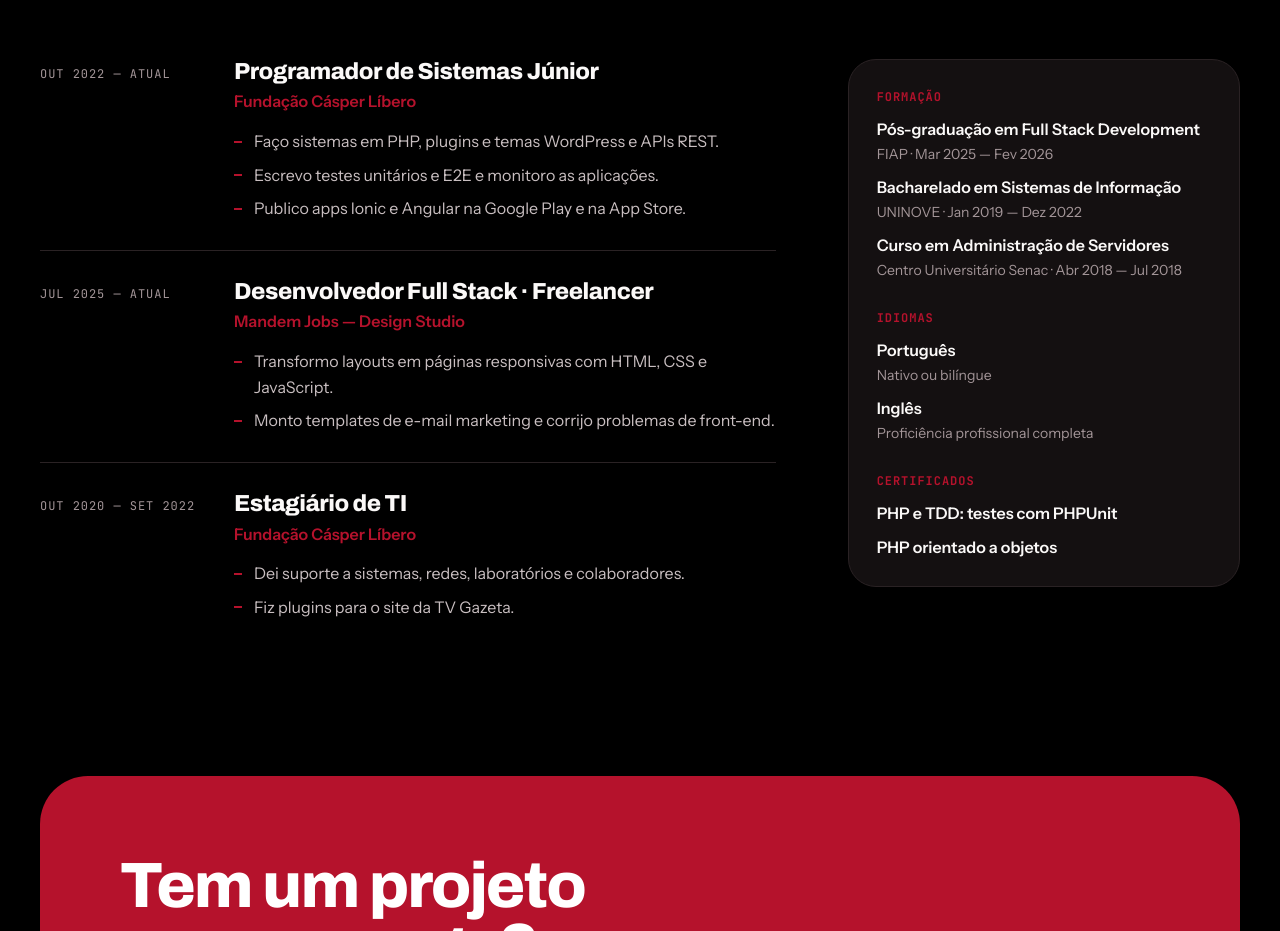
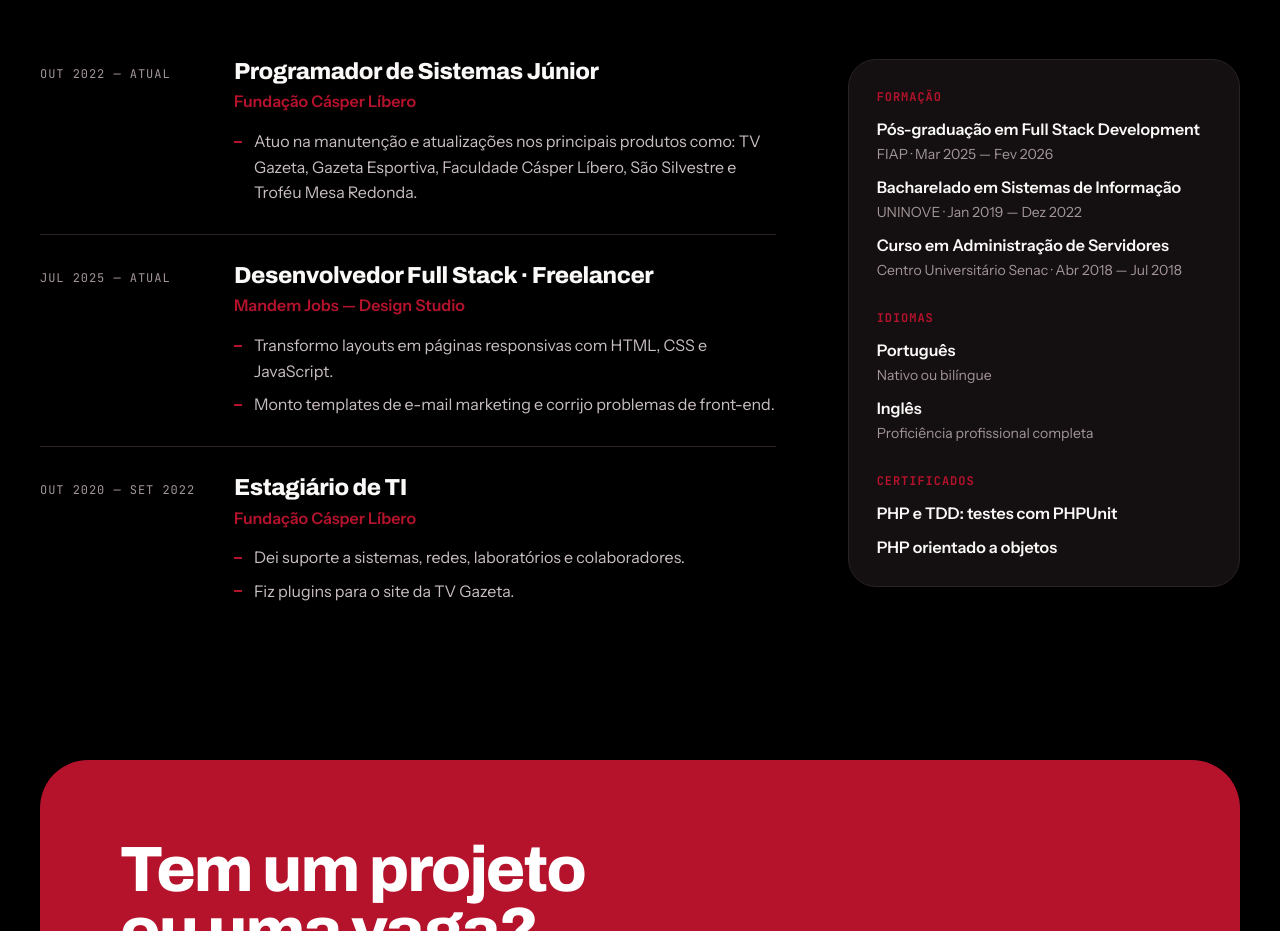
Before and after one commit to giovane-f16/portfolio-projetos, a Next.js app: page / in a window 1280 px wide. Shown: the part 2603-3534 px from the top of the page. Built offline with nearby package versions, Linux system fonts and the light colour scheme.

Commit message:
feat(portfolio): atualiza a descrição do cargo de Programador de Sistemas Júnior

```diff
--- a/src/data/portfolio.ts
+++ b/src/data/portfolio.ts
@@ -206,16 +206,8 @@ export const profile: PortfolioProfile = {
       location: { en: "São Paulo, Brazil", pt: "São Paulo, Brasil" },
       highlights: [
         {
-          en: "I build PHP systems, WordPress plugins and themes, and REST APIs.",
-          pt: "Faço sistemas em PHP, plugins e temas WordPress e APIs REST.",
-        },
-        {
-          en: "I write unit and E2E tests and monitor apps in production.",
-          pt: "Escrevo testes unitários e E2E e monitoro as aplicações.",
-        },
-        {
-          en: "I ship Ionic and Angular apps to Google Play and the App Store.",
-          pt: "Publico apps Ionic e Angular na Google Play e na App Store.",
+          en: "I maintain and update the main products, such as: TV Gazeta, Gazeta Esportiva, Faculdade Cásper Líbero, São Silvestre, and Troféu Mesa Redonda.",
+          pt: "Atuo na manutenção e atualizações nos principais produtos como: TV Gazeta, Gazeta Esportiva, Faculdade Cásper Líbero, São Silvestre e Troféu Mesa Redonda.",
         },
       ],
     },
```
